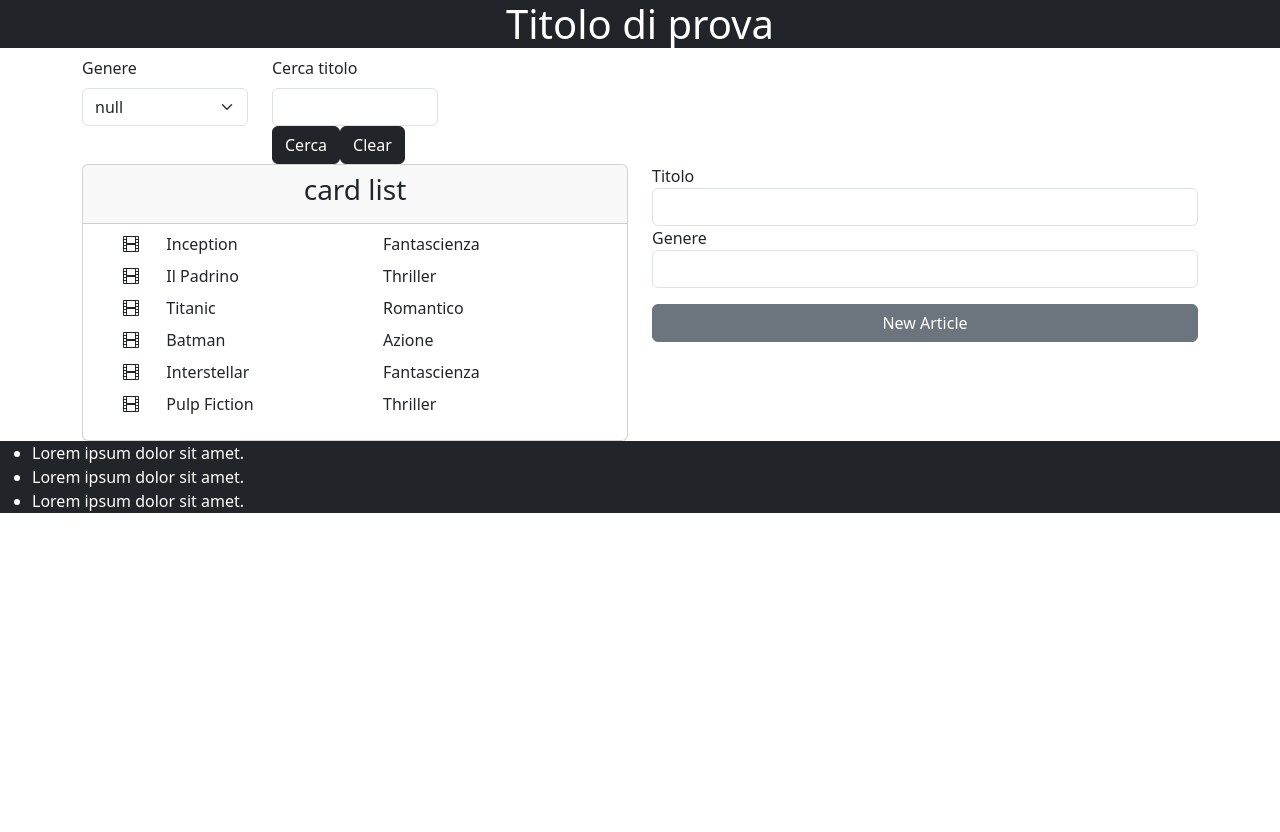
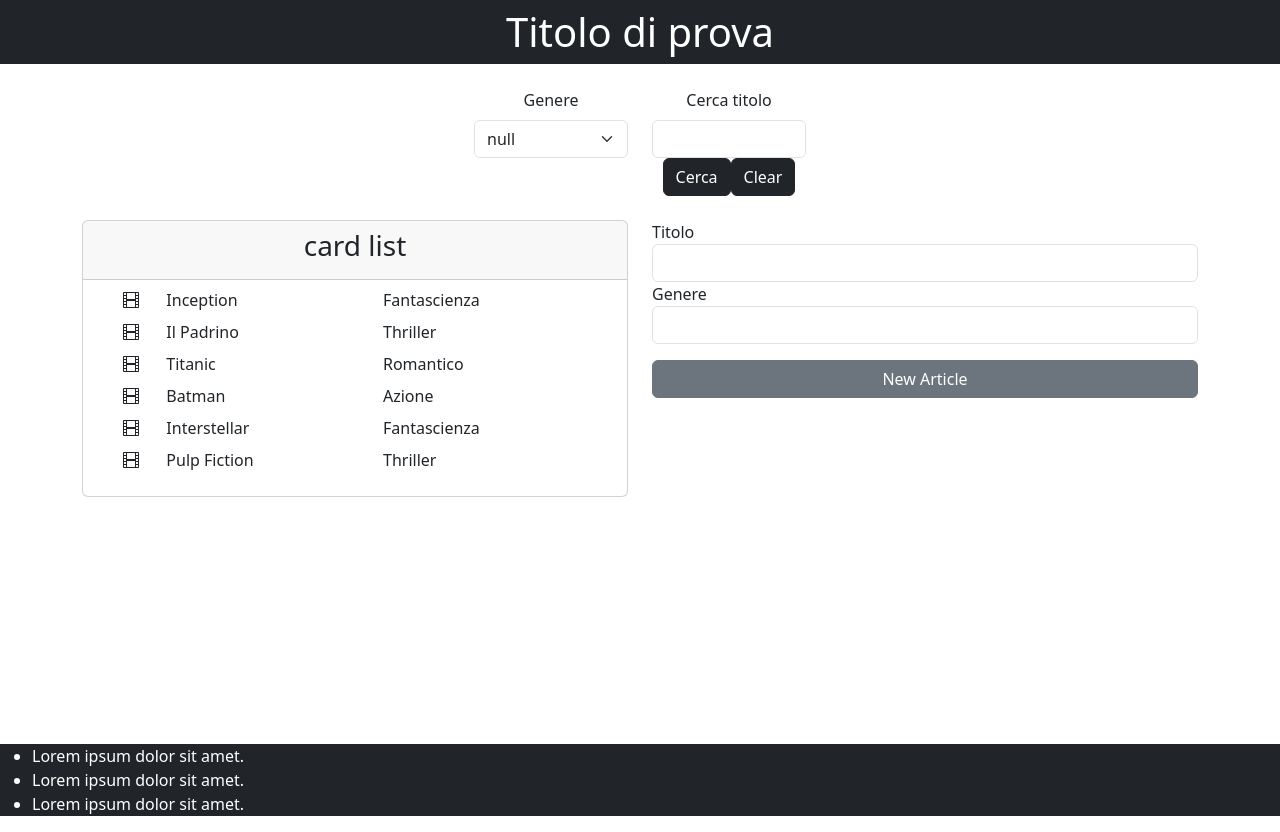
Before and after one commit to Campocruz/react-movie-filter, a React (Vite) app: page / in a window 1280 px wide. Before the commit the page ends 800 px from the top, so only its background shows below. Built offline with nearby package versions, Linux system fonts and the light colour scheme.

Commit message:
a little little style with css

```diff
--- a/src/App.jsx
+++ b/src/App.jsx
@@ -8,7 +8,9 @@ function App() {
     <>
       <AppHeader />
 
-      <AppMain />
+      <div className="main">
+        <AppMain />
+      </div>
 
       <AppFooter />
     </>
--- a/src/components/AppHeader.jsx
+++ b/src/components/AppHeader.jsx
@@ -3,7 +3,7 @@ export default function AppHeader() {
   return (
     <>
       <div className="container-flush bg-dark text-center">
-        <h1 className="text-white">Titolo di prova</h1>
+        <h1 className="text-white p-2">Titolo di prova</h1>
       </div>
     </>
   )
--- a/src/components/AppMain.jsx
+++ b/src/components/AppMain.jsx
@@ -28,7 +28,7 @@ export default function AppMain() {
   return (
     <>
       <div className="container">
-        <section>
+        <section className="text-center">
           <MainFilterBox onSetRenderList={setRenderList} onSetSelectGenre={setSelectGenre} movieList={movieList} />
         </section>
 
--- a/src/components/MainFilterBox.jsx
+++ b/src/components/MainFilterBox.jsx
@@ -18,7 +18,7 @@ export default function MainFilterBox({ onSetSelectGenre, onSetRenderList, movie
 
   return (
     <>
-      <div className="row">
+      <div className="row d-flex justify-content-center m-4">
         <div className="col-md-2">
           <MainSelectList movieList={movieList} onSelectedGenre={selectedGenre} />
         </div>
--- a/src/index.css
+++ b/src/index.css
@@ -6,3 +6,7 @@
   padding: 0;
   box-sizing: border-box;
 }
+
+.main {
+  height: 82vh;
+}
```
